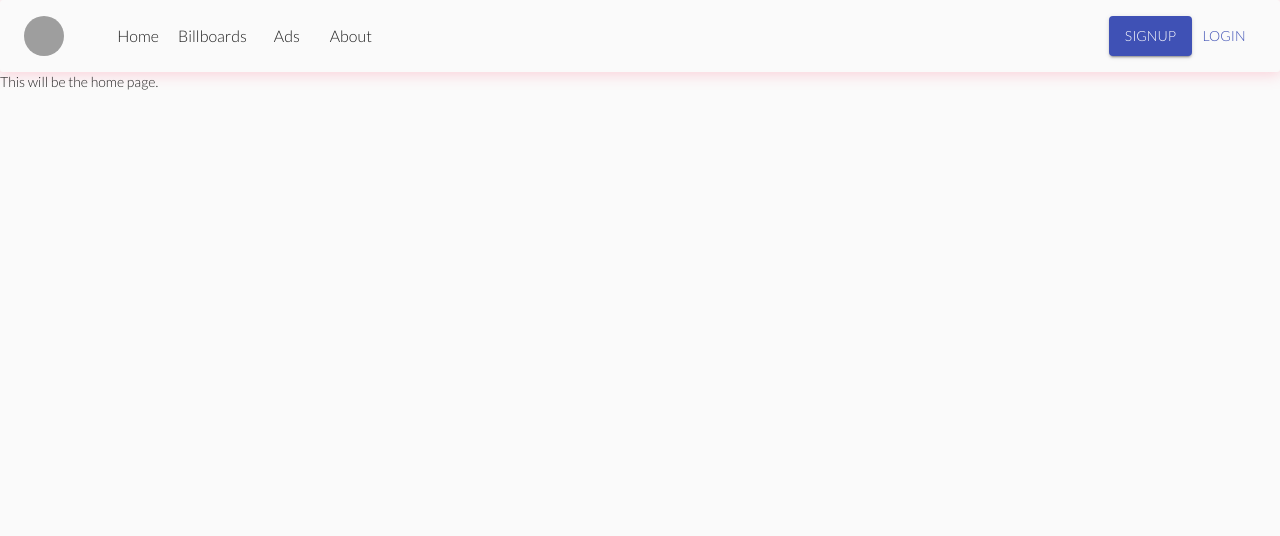
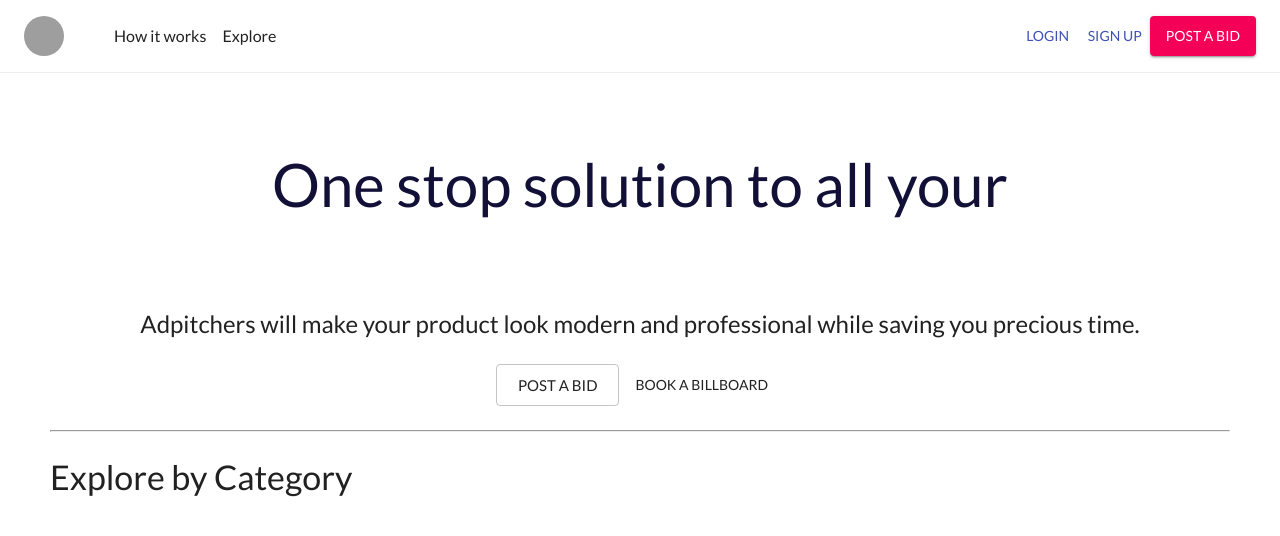
Before and after one commit to viveksri96/adpitchers-frontend, a Next.js app: page / in a window 1280 px wide. Shown: the top 536 px of the page. Built offline with nearby package versions, Linux system fonts and the light colour scheme; grey boxes are pictures that could not be loaded.

Commit message:
feat: navbar update header content update.

```diff
--- a/package.json
+++ b/package.json
@@ -13,7 +13,8 @@
     "@material-ui/styles": "^4.10.0",
     "next": "9.5.0",
     "react": "16.13.1",
-    "react-dom": "16.13.1"
+    "react-dom": "16.13.1",
+    "typewriter-effect": "^2.13.1"
   },
   "devDependencies": {
     "babel-plugin-styled-components": "^1.11.1"
--- a/pages/_document.js
+++ b/pages/_document.js
@@ -10,7 +10,7 @@ export default class MyDocument extends Document {
         <Head>
           {/* PWA primary color */}
           <meta name="theme-color" content={theme.palette.primary.main} />
-          <link href="https://fonts.googleapis.com/css2?family=Lato:wght@300&display=swap" rel="stylesheet" />
+          <link href="https://fonts.googleapis.com/css2?family=Lato&display=swap" rel="stylesheet" />
         </Head>
         <body>
           <Main />
--- a/pages/common/Header.js
+++ b/pages/common/Header.js
@@ -5,10 +5,10 @@ import { makeStyles } from '@material-ui/styles';
 const useStyles = makeStyles({
   root: {
     padding: '16px 24px',
-    border: 0,
-    borderRadius: 3,
-    boxShadow: '0px 1px 15px 1px rgba(255, 105, 135, .3)',
-    color: 'white',
+    borderBottom: '1px solid #eeeeee',
+    // borderRadius: 3,
+    // boxShadow: '0px 1px 15px 1px rgba(255, 105, 135, .3)',
+    background: 'white',
   },
   flex: {
     display: 'flex'
@@ -36,20 +36,24 @@ const useStyles = makeStyles({
 export default function Header() {
   const classes = useStyles()
   function getRouteName(name){
-    if(['Billboards', 'Ads'].includes(name)) return '/listing'
-    else if(name === 'Home') return '/'
-    else if(name === 'About') return '/about'
+
+    if('How it works') return '/listing'
+    else if('Explore') return '/listing'
+    // else if(name === 'Home') return '/'
+    // else if(name === 'About') return '/about'
   }
   return(
     <Grid container className={classes.root}>
       <Grid item xs={8} className={classes.flex}>
-        <Avatar
-          className={classes.logo}
-          alt="logo"
-          src="https://tl.vhv.rs/dpng/s/416-4160680_from-liquipedia-playerunknowns-battlegrounds-wiki-logo-png-for.png"
-        />
+        <Link href="/">
+          <Avatar
+            className={classes.logo}
+            alt="logo"
+            src="https://tl.vhv.rs/dpng/s/416-4160680_from-liquipedia-playerunknowns-battlegrounds-wiki-logo-png-for.png"
+          />
+        </Link>
         {
-          ['Home', 'Billboards', 'Ads', 'About'].map((buttonName, i) => (
+          ['How it works', 'Explore'].map((buttonName, i) => (
             <Link href={getRouteName(buttonName)} key={`button:${buttonName}:${i}`}>
               <Button className={`${classes.button}`}>
                 <Typography variant='h1' className={classes.buttonText}>
@@ -61,8 +65,9 @@ export default function Header() {
         }
       </Grid>
       <Grid item xs={4} className={classes.avatar}>
-        <Button variant="contained" color="primary" className={classes.authButton}>Signup</Button>
-        <Button color="primary" className={classes.authButton}>Login</Button>
+        <Button color="primary" className={classes.authButton}>LOGIN</Button>
+        <Button color="primary" className={classes.authButton}>SIGN UP</Button>
+        <Button variant="contained" color="secondary" className={classes.authButton}>POST A BID</Button>
         {/* <Avatar alt="Remy Sharp" src="https://api.adorable.io/avatars/285/abott@adorable.png" /> */}
       </Grid>
     </Grid>
--- a/pages/index.js
+++ b/pages/index.js
@@ -1,11 +1,71 @@
+import { Typography, Grid, Button } from "@material-ui/core";
+import { withStyles } from "@material-ui/styles";
+import Typewriter from 'typewriter-effect';
 
+const styles = {
+  root:{
+    padding: 50,
+    background: 'white',
+    flexDirection: 'column',
+    justifyContent: 'center',
+    alignItems: 'center',
+    height: 500
+  },
+  headerContainer: {
+    textAlign: 'center',
+  },
+  divider: {
+    width: '100%',
+    margin: '24px 0',
+  },
+  titleText:{
+    fontWeight: 16,
+    color: '#121037',
+    marginBottom: 16
+  },
+  productDetailContainer: {
+    width: '100%',
+    textAlign: "center"
+  }
+}
 
-export default function Home() {
+function Home({classes}) {
   return (
     <>
-      <div>
-        This will be the home page.
-      </div>
+      <Grid container className={classes.root}>
+        <Grid item className={classes.headerContainer}>
+          <Typography variant="h2" className={classes.titleText}>
+            One stop solution to all your <br />
+            <Typewriter
+              options={{
+                strings: 'advertisement.',
+                autoStart: true,
+                loop: true,
+              }}
+            />
+          </Typography>
+          <Typography variant="h5">
+            Adpitchers will make your product look modern and professional while saving you precious time.
+          </Typography>
+          <div style={{marginTop: 24}}>
+            <Button variant="outlined" size="large">Post a bid</Button>
+            <Button variant="primary" size="large" color="primary">Book a Billboard</Button>
+          </div>
+        </Grid>
+        <hr className={classes.divider} />
+        <Grid item className={classes.productDetailContainer}>
+          <Grid container>
+            <Grid item>
+              <Typography variant="h4">Explore by Category</Typography>
+            </Grid>
+            <Grid item>
+
+            </Grid>
+          </Grid>
+        </Grid>
+      </Grid>
     </>
   )
 }
+
+export default withStyles(styles)(Home)
--- /dev/null
+++ b/pages/login.js
@@ -0,0 +1,5 @@
+export default function Login(){
+  return (
+    <Grid></Grid>
+  )
+}
--- /dev/null
+++ b/pages/signup.js
@@ -0,0 +1,5 @@
+export default function Signup(){
+  return (
+    <Grid></Grid>
+  )
+}
```
Also changed, not shown: pages/common/Filters.js (added, +55 -0 lines), pages/listing.js (+7 -5 lines), 1 other file (tests, documents, lock files or other folders).
